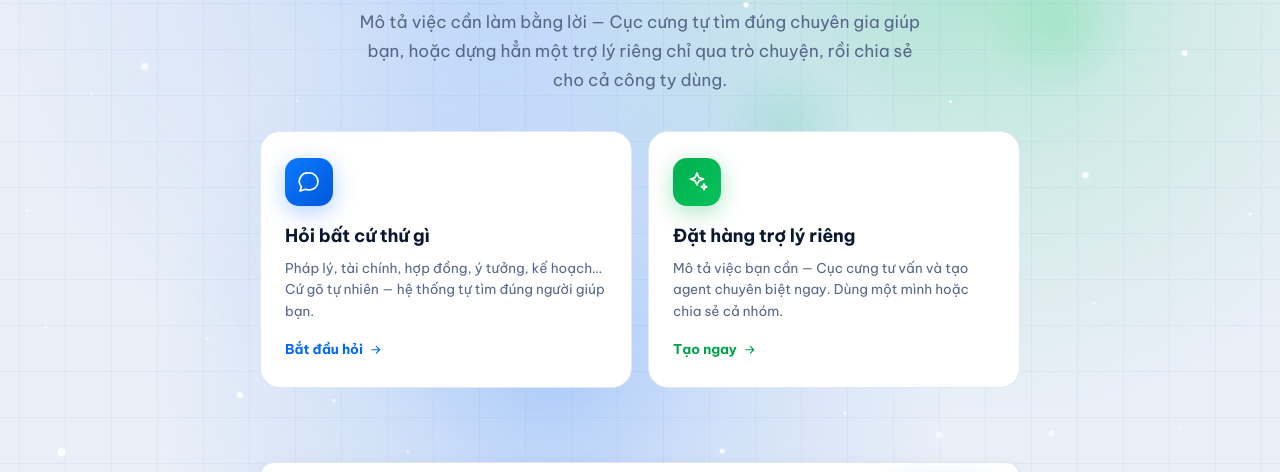
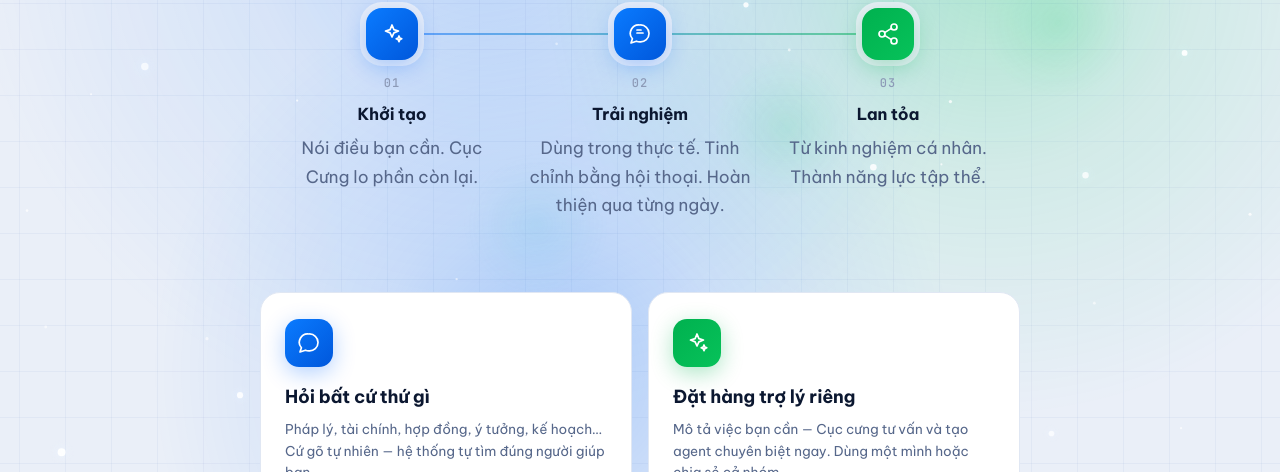
Before and after one commit to anhtvh/cuc-cung, a plain HTML site: page web/index.html in a window 1280 px wide. Shown: the part 328-800 px from the top of the page. Drawn offline with Linux system fonts and the light colour scheme; no server answers; animation ran at ten frames a second.

Commit message:
feat(home): add journey insight rail in hero, show templates 4×2
- replace hero paragraph with connected-rail block (Khởi tạo → Trải nghiệm → Lan tỏa), gradient blue→green with traveling pulse
- widen template grid to 4 columns (4×2 for 8 templates)
- bump style.css cache-bust version

```diff
--- a/web/index.html
+++ b/web/index.html
@@ -5,9 +5,9 @@
   <meta name="viewport" content="width=device-width, initial-scale=1.0">
   <meta name="theme-color" content="#0068FF">
   <title>Cục cưng — Agent platform</title>
-  <link rel="icon" type="image/png" href="zalopay-logo.png">
+  <link rel="icon" href="https://zlp-bill-cstool.zalopay.vn/public/images/favicon.ico?1">
   <link rel="apple-touch-icon" href="zalopay-logo.png">
-  <link rel="stylesheet" href="style.css?v=20260614n">
+  <link rel="stylesheet" href="style.css?v=20260616b">
 </head>
 <body>
 
@@ -45,9 +45,43 @@
   <section id="panel-home" class="panel active">
 
     <div class="home-hero">
-      <div class="hero-badge"><span class="dot"></span> Cục cưng · trợ lý AI cho mọi phòng ban</div>
+      <div class="hero-badge"><span class="dot"></span> Cục cưng · Agent Platform</div>
       <h1>Có việc gì khó,<br>để <em>Cục cưng</em> lo</h1>
-      <p>Mô tả việc cần làm bằng lời — Cục cưng tự tìm đúng chuyên gia giúp bạn, hoặc dựng hẳn một trợ lý riêng chỉ qua trò chuyện, rồi chia sẻ cho cả công ty dùng.</p>
+
+      <!-- Insight: hành trình "Khởi tạo → Trải nghiệm → Lan tỏa" (connected rail, gradient xanh dương→xanh lá) -->
+      <section class="home-journey" aria-label="Cách hoạt động: Khởi tạo, Trải nghiệm, Lan tỏa">
+        <div class="journey-rail" aria-hidden="true">
+          <span class="journey-track"></span>
+          <span class="journey-pulse"></span>
+        </div>
+        <ol class="journey-steps">
+          <li class="jstep jstep-build">
+            <span class="jstep-badge">
+              <svg class="ic" viewBox="0 0 24 24" fill="none" stroke="currentColor" stroke-width="1.7" stroke-linecap="round" stroke-linejoin="round"><path d="M12 3l1.9 4.6L18.5 9l-4.6 1.9L12 15l-1.9-4.1L5.5 9l4.6-1.4L12 3z"/><path d="M19 14l.8 2 2 .8-2 .8-.8 2-.8-2-2-.8 2-.8.8-2z"/></svg>
+            </span>
+            <span class="jstep-num">01</span>
+            <h3 class="jstep-title">Khởi tạo</h3>
+            <p class="jstep-desc">Nói điều bạn cần. Cục Cưng lo phần còn lại.</p>
+          </li>
+          <li class="jstep jstep-try">
+            <span class="jstep-badge">
+              <svg class="ic" viewBox="0 0 24 24" fill="none" stroke="currentColor" stroke-width="1.7" stroke-linecap="round" stroke-linejoin="round"><path d="M21 11.5a8.4 8.4 0 0 1-9 8.4 9 9 0 0 1-3.6-.7L3 21l1.4-4.2A8.4 8.4 0 0 1 12 3a8.4 8.4 0 0 1 9 8.5z"/><path d="M9 11h6M9 8h4"/></svg>
+            </span>
+            <span class="jstep-num">02</span>
+            <h3 class="jstep-title">Trải nghiệm</h3>
+            <p class="jstep-desc">Dùng trong thực tế. Tinh chỉnh bằng hội thoại. Hoàn thiện qua từng ngày.</p>
+          </li>
+          <li class="jstep jstep-share">
+            <span class="jstep-badge">
+              <svg class="ic" viewBox="0 0 24 24" fill="none" stroke="currentColor" stroke-width="1.7" stroke-linecap="round" stroke-linejoin="round"><circle cx="18" cy="5" r="3"/><circle cx="6" cy="12" r="3"/><circle cx="18" cy="19" r="3"/><path d="M8.6 10.6l6.8-4.2M8.6 13.4l6.8 4.2"/></svg>
+            </span>
+            <span class="jstep-num">03</span>
+            <h3 class="jstep-title">Lan tỏa</h3>
+            <p class="jstep-desc">Từ kinh nghiệm cá nhân. Thành năng lực tập thể.</p>
+          </li>
+        </ol>
+      </section>
+
       <div class="path-cards">
         <div class="path-card path-chat" onclick="switchTab('chat')">
           <div class="path-icon">
--- a/web/style.css
+++ b/web/style.css
@@ -363,6 +363,55 @@ main { flex: 1; overflow: hidden; display: flex; min-height: 0; position: relati
 .hgc-text { font-size: 13.5px; color: var(--tx2); font-weight: 500; display: inline-flex; align-items: center; gap: 8px; }
 .home-guest-cta[hidden] { display: none; }
 
+/* ─── Home journey: Khởi tạo → Trải nghiệm → Lan tỏa (connected rail) ─── */
+/* đặt trong .home-hero (giữa h1 và .path-cards): bỏ padding ngang (hero đã pad),
+   thu max-width cho cân với .path-cards (760px) bên dưới, margin-bottom kế thừa nhịp <p> cũ */
+.home-journey { position: relative; max-width: 720px; margin: 4px auto 36px; padding: 0; }
+
+/* đường ray nối tâm 3 badge — gradient xanh dương → xanh lá (ẩn dụ 1 người → cả công ty) */
+.journey-rail {
+  position: absolute; top: 22px; left: 16.66%; right: 16.66%; height: 8px;
+  z-index: 1; pointer-events: none;
+}
+.journey-track {
+  position: absolute; top: 3px; left: 0; right: 0; height: 2px; border-radius: 2px;
+  background: linear-gradient(90deg, var(--blue), var(--green)); opacity: .5;
+}
+.journey-pulse {
+  position: absolute; top: 0; left: 0; width: 8px; height: 8px; border-radius: 50%;
+  background: #fff; box-shadow: 0 0 10px 2px var(--blue), 0 0 0 2px var(--blue-soft2);
+  animation: journeyPulse 2.8s var(--ease) infinite;
+}
+@keyframes journeyPulse {
+  0%   { left: 0;    opacity: 0; }
+  12%  { opacity: 1; }
+  88%  { opacity: 1; }
+  100% { left: 100%; opacity: 0; }
+}
+
+.journey-steps {
+  position: relative; z-index: 2; margin: 0; padding: 0; list-style: none;
+  display: grid; grid-template-columns: repeat(3, 1fr); gap: 24px;
+}
+.jstep { text-align: center; display: flex; flex-direction: column; align-items: center; }
+.jstep-badge {
+  width: 52px; height: 52px; border-radius: 16px; margin-bottom: 14px;
+  display: inline-flex; align-items: center; justify-content: center; color: #fff;
+  background: var(--grad-blue);
+  /* ring màu nền để đường ray "cắm" gọn vào badge */
+  box-shadow: var(--glow), 0 0 0 6px var(--bg);
+  transition: transform .2s var(--ease);
+}
+.jstep:hover .jstep-badge { transform: translateY(-3px); }
+.jstep-badge .ic { font-size: 24px; }
+.jstep.jstep-share .jstep-badge { background: linear-gradient(135deg, var(--green), #07c25a); box-shadow: 0 6px 22px rgba(0,177,79,.32), 0 0 0 6px var(--bg); }
+.jstep-num {
+  font-family: 'JetBrains Mono', monospace; font-size: 12px; font-weight: 500;
+  color: var(--tx3); letter-spacing: .08em; margin-bottom: 8px;
+}
+.jstep-title { font-size: 16.5px; font-weight: 700; margin-bottom: 6px; letter-spacing: -.01em; }
+.jstep-desc { font-size: 13px; color: var(--tx2); line-height: 1.6; max-width: 26ch; margin: 0 auto; text-wrap: pretty; }
+
 .home-section { max-width: 1040px; margin: 26px auto 0; padding: 0 26px 64px; }
 .section-title { font-size: 24px; font-weight: 800; letter-spacing: -.025em; margin-bottom: 5px; }
 .section-sub { font-size: 14px; color: var(--tx2); margin-bottom: 22px; }
@@ -547,7 +596,9 @@ main { flex: 1; overflow: hidden; display: flex; min-height: 0; position: relati
 /* #8 fix: cố định width 175px + container rộng (handoff-card 80%) làm 4 thẻ wrap 3+1,
    chừa khoảng phải trống. Giới hạn max-width để xếp 2 thẻ/hàng (4 thẻ → 2×2 cân đối) và
    cho thẻ flex-grow lấp đầy hàng; align-items:stretch để 2 thẻ cùng hàng bằng chiều cao. */
-.tpl-grid { justify-content: flex-start; margin-top: 10px; align-items: stretch; max-width: 380px; }
+/* 8 mẫu: muốn 4 cột × 2 hàng → nới max-width đủ 4 thẻ (4×160 + 3×gap9 ≈ 667).
+   cũ: max-width: 380px; (2 cột → 2×4 khi có 8 mẫu) */
+.tpl-grid { justify-content: flex-start; margin-top: 10px; align-items: stretch; max-width: 720px; }
 .tpl-grid .wcard {
   display: flex; flex-direction: column;
   align-items: flex-start; justify-content: flex-start;
@@ -555,7 +606,8 @@ main { flex: 1; overflow: hidden; display: flex; min-height: 0; position: relati
   flex: 1 1 160px; max-width: none;
 }
 /* panel "Tạo từ mẫu" ở welcome — ẩn cho tới khi bấm "Đặt hàng trợ lý riêng" */
-.tpl-panel { display: none; max-width: 600px; width: 100%; margin-top: 4px; }
+/* cũ: max-width: 600px; — nới theo .tpl-grid để panel welcome chứa đủ 4 cột */
+.tpl-panel { display: none; max-width: 720px; width: 100%; margin-top: 4px; }
 .tpl-panel.open { display: block; }
 .tpl-panel-lead { font-size: 13px; color: var(--tx2); margin-bottom: 8px; }
 .tpl-describe-btn {
@@ -1010,6 +1062,13 @@ main { flex: 1; overflow: hidden; display: flex; min-height: 0; position: relati
 }
 @media (max-width: 680px) {
   .path-cards, .welcome-paths { grid-template-columns: 1fr; }
+  .journey-rail { display: none; }
+  .journey-steps { grid-template-columns: 1fr; gap: 18px; }
+  .jstep { flex-direction: row; align-items: center; text-align: left; gap: 14px; flex-wrap: wrap; }
+  .jstep-badge { margin-bottom: 0; box-shadow: var(--glow); }
+  .jstep.jstep-share .jstep-badge { box-shadow: 0 6px 22px rgba(0,177,79,.32); }
+  .jstep-num { margin-bottom: 0; order: -1; flex-basis: 100%; }
+  .jstep-desc { margin: 0; }
   .home-hero { padding: 52px 20px 40px; }
   .inner { padding: 26px 18px 56px; }
   .chat-sidebar { display: none; }
@@ -1028,6 +1087,7 @@ main { flex: 1; overflow: hidden; display: flex; min-height: 0; position: relati
 
 @media (prefers-reduced-motion: reduce) {
   *, *::before, *::after { animation-duration: .01ms !important; transition-duration: .05ms !important; }
+  .journey-pulse { display: none; }
 }
 
 /* ═══ Glow & hover energy ═══════════════════════════════════ */
```
Also changed, not shown: web/favicon.ico (added).
